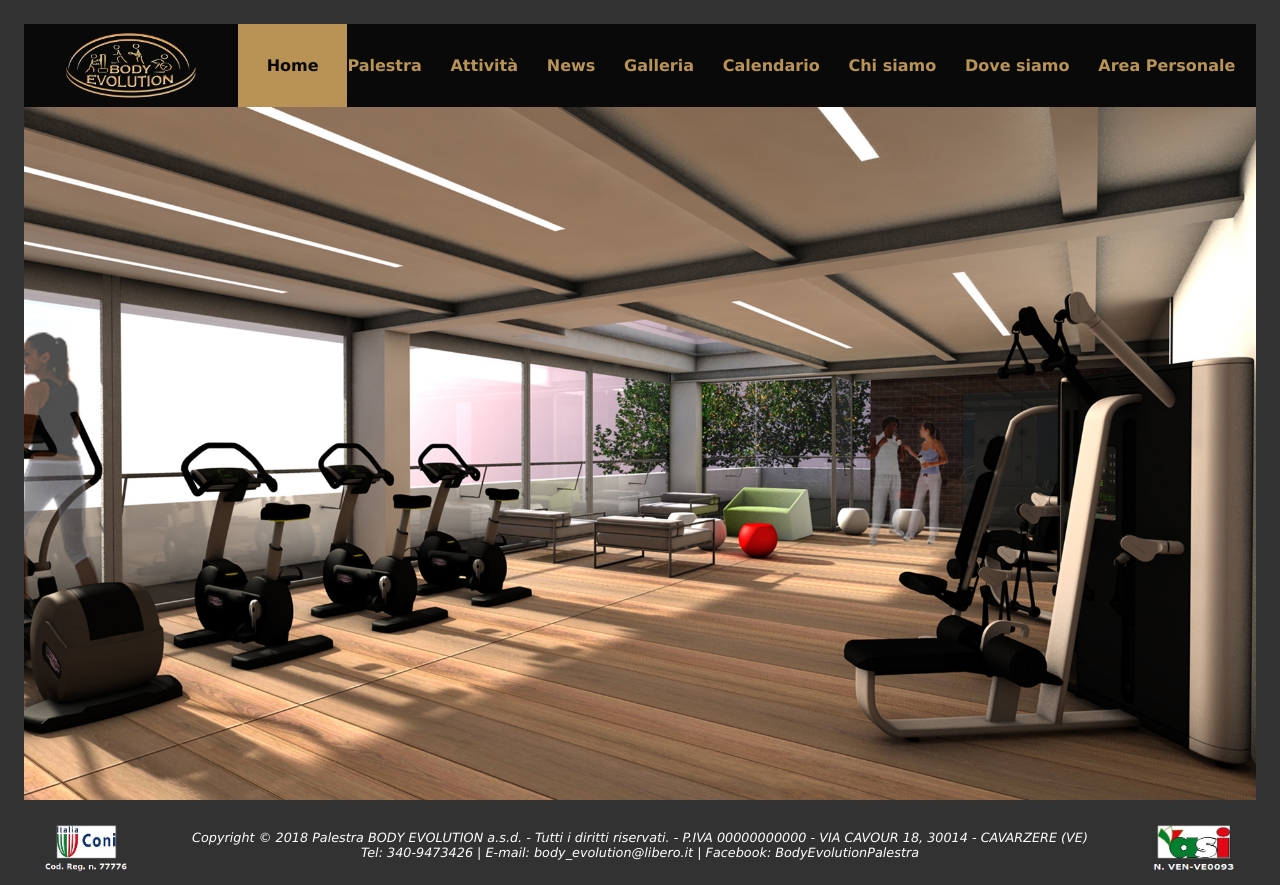
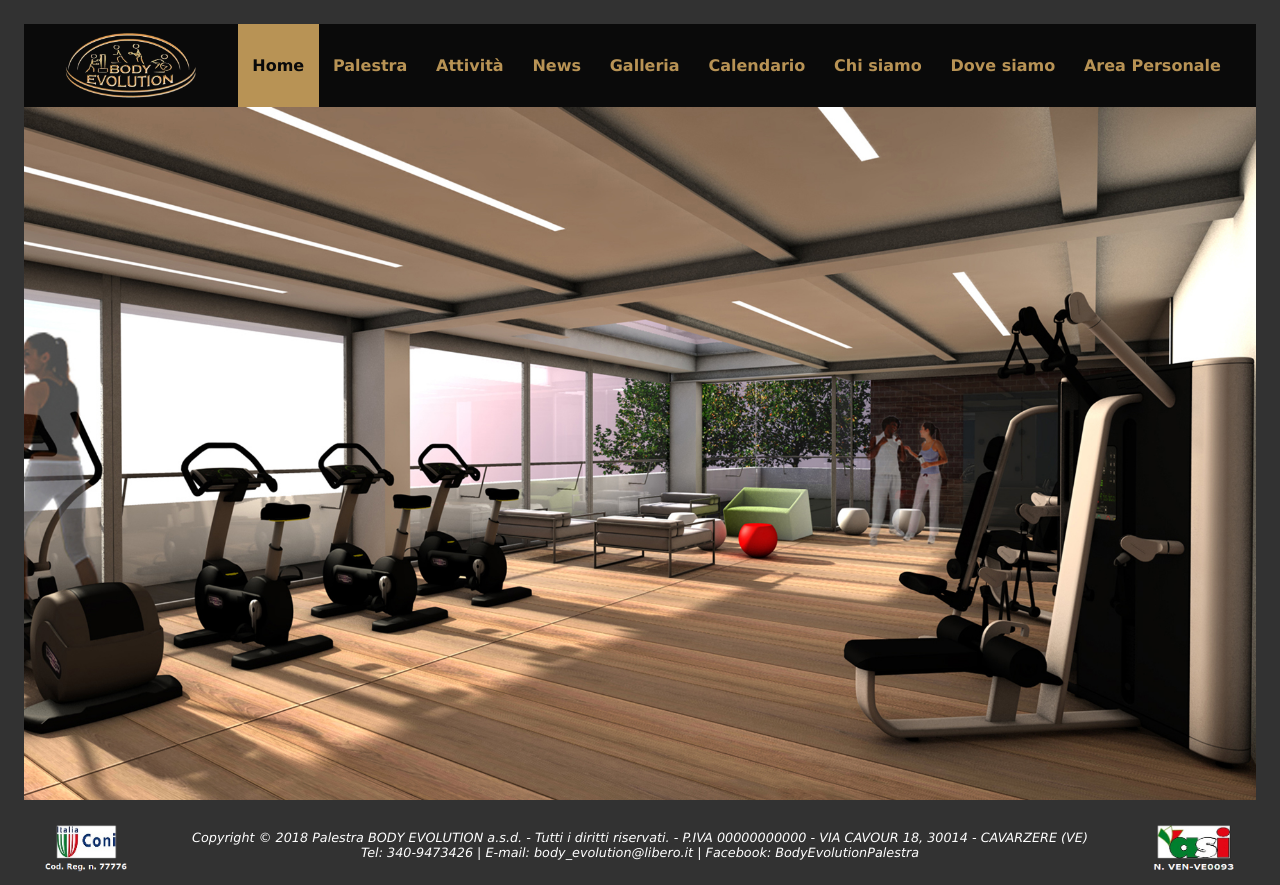
Before and after one commit to ShiroAimai/Tecweb-Project, a PHP site: page /HTML/Home.html in a window 1280 px wide. Shown: the top 885 px of the page. Run offline with PHP 8.4, Linux system fonts and the light colour scheme.

Commit message:
Update Desktop.css

```diff
--- a/CSS/Desktop.css
+++ b/CSS/Desktop.css
@@ -5,8 +5,6 @@ SEZIONE GENERALE
 */
 
 html, body {
-	width: 100%;
-	height: 100%;
 	margin: 0;
 	padding: 0;
 	font-size: 100%;
@@ -25,6 +23,12 @@ html, body {
 SEZIONE INTESTAZIONE
 =========================
 */
+
+#Intestazione {
+	position: sticky;
+	top: 0;
+	z-index: 1;
+}
 
 #logo {
 	float: left;
@@ -50,7 +54,6 @@ SEZIONE INTESTAZIONE
 
 #Menu li {
 	float: left;
-	width: auto;
 }
 
 #Menu li a {
@@ -60,7 +63,6 @@ SEZIONE INTESTAZIONE
 	text-decoration: none;
 	font-weight: bold;
 	padding: 2em 0.9em;
-	width: 100%;
 }
 
 #Menu li a:hover:not(.active) {
```
